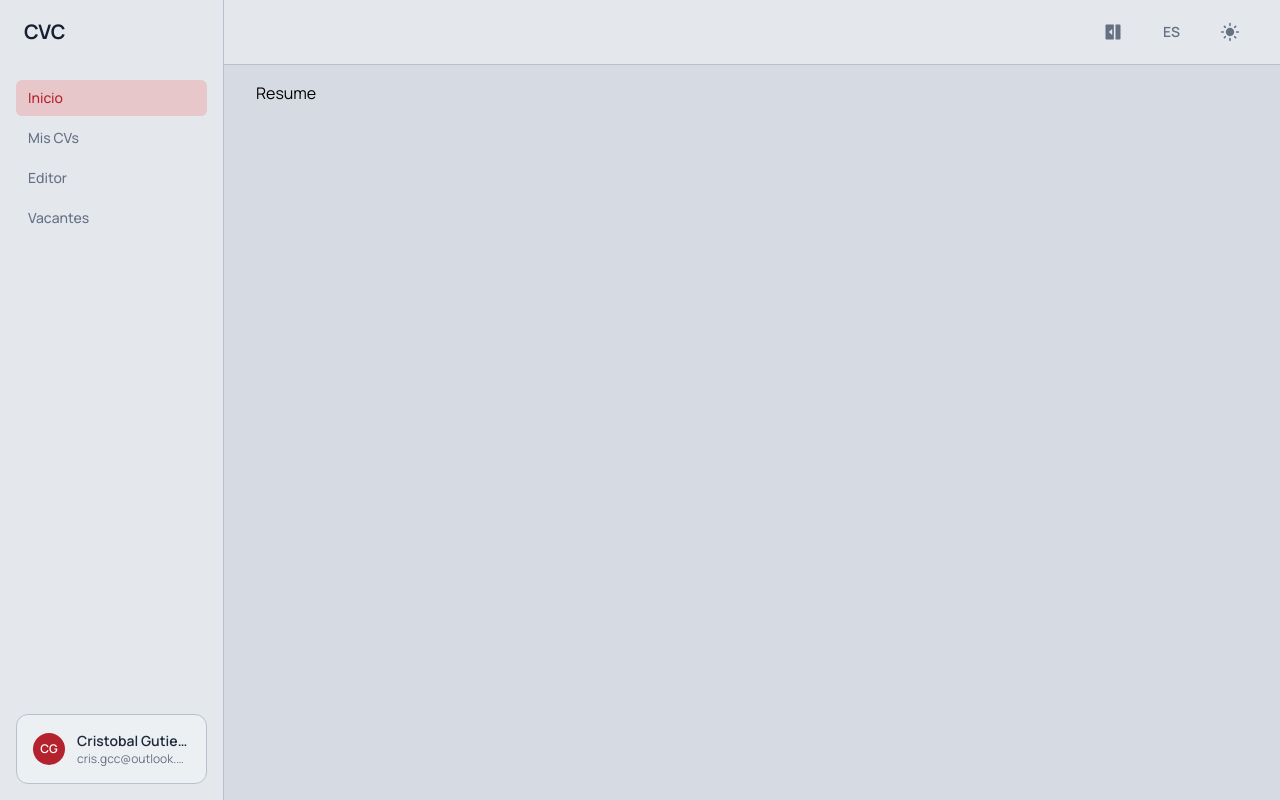
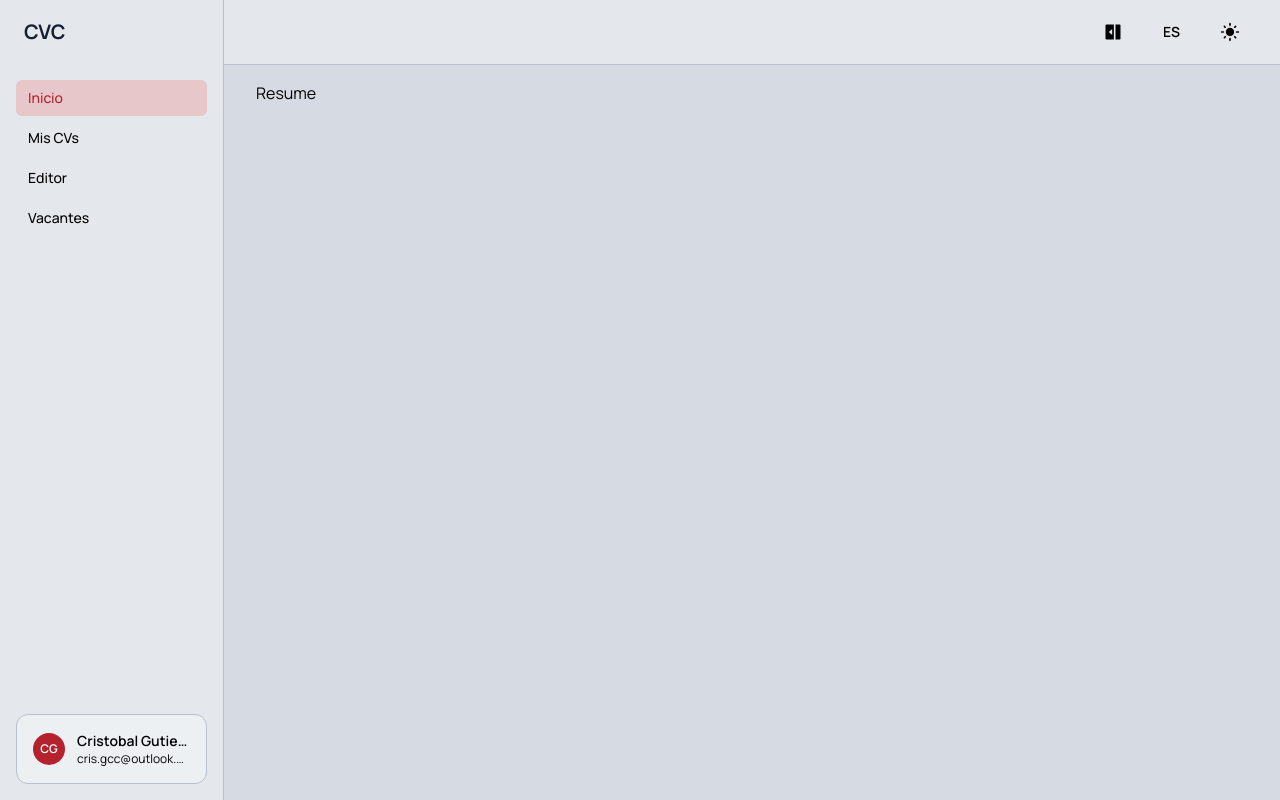
Before and after one commit to cr-gcc/career-stack, a React (Vite) app: page / in a window 1280 px wide. Built offline with nearby package versions, Linux system fonts and the light colour scheme.

Commit message:
Ajuste de estilos

```diff
--- a/src/index.css
+++ b/src/index.css
@@ -13,8 +13,8 @@
   --color-emphasis: #172033;
 
   /* Texto */
-  --color-text: #1E293B;
-  --color-text-secondary: #667085;
+  --color-t: #1E293B;
+  --color-ts: #667085;
 
   /* Bordes */
   --color-border: #B7C0CC;
@@ -32,8 +32,8 @@
 
   --color-emphasis: var(--color-emphasis);
 
-  --color-text: var(--color-text);
-  --color-text-secondary: var(--color-text-secondary);
+  --color-t: var(--color-t);
+  --color-ts: var(--color-ts);
 
   --color-border: var(--color-border);
 
@@ -49,8 +49,8 @@
 
   --color-emphasis: #F1F5F9;
 
-  --color-text: #E5E7EB;
-  --color-text-secondary: #94A3B8;
+  --color-t: #E5E7EB;
+  --color-ts: #94A3B8;
 
   --color-border: #334155;
 
@@ -60,21 +60,21 @@
 }
 
 .h1 {
-  @apply text-5xl font-semibold text-emphasis;
+  @apply text-5xl font-semibold;
 }
 
 .h2 {
-  @apply text-4xl font-semibold text-emphasis;
+  @apply text-4xl font-semibold;
 }
 
 .h3 {
-  @apply text-3xl font-semibold text-emphasis;
+  @apply text-3xl font-semibold;
 }
 
 .h4 {
-  @apply text-2xl font-semibold text-emphasis;
+  @apply text-2xl font-semibold;
 }
 
 .h5 {
-  @apply text-xl font-semibold text-emphasis;
+  @apply text-xl font-semibold;
 }
```
